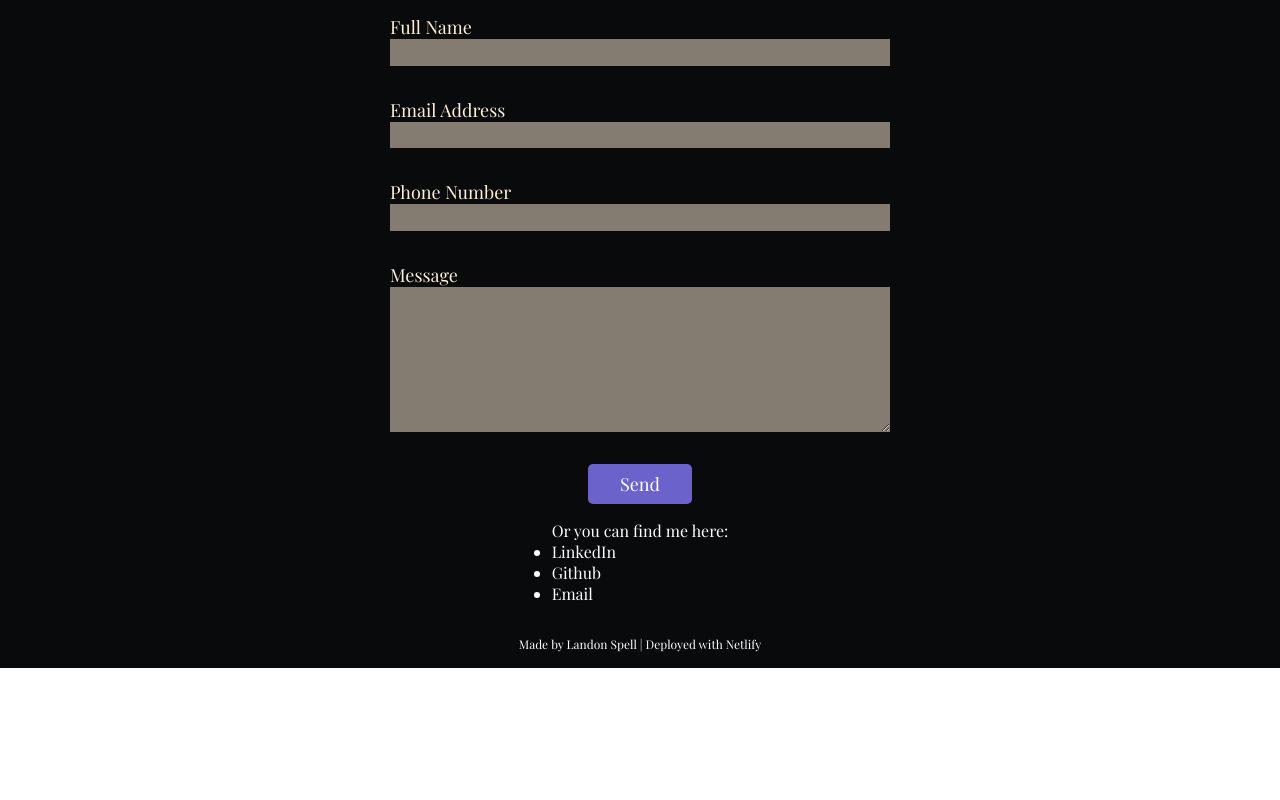
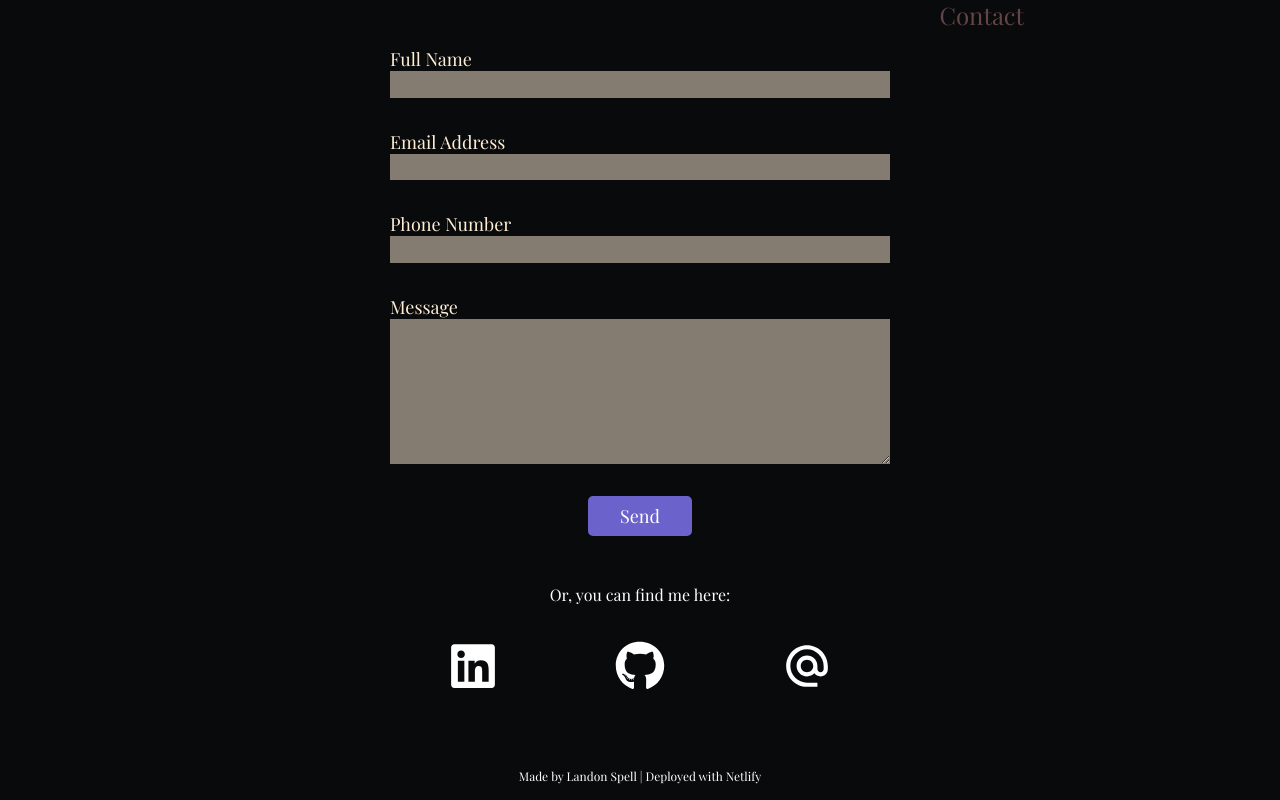
Before and after one commit to spell-landon/portfolio, a React (Create React App) app: page / in a window 1280 px wide. Shown: the part 1964-2764 px from the top of the page. Before the commit the page ends 2632 px from the top, so only its background shows below. Built offline with nearby package versions, Linux system fonts and the light colour scheme.

Commit message:
Add icons and style Contact area

```diff
--- a/package.json
+++ b/package.json
@@ -9,6 +9,7 @@
     "gsap": "^3.9.1",
     "react": "^17.0.2",
     "react-dom": "^17.0.2",
+    "react-icons": "^4.3.1",
     "react-router-dom": "^6.2.1",
     "react-router-hash-link": "^2.4.3",
     "react-scripts": "5.0.0",
--- a/src/components/Contact/Contact.jsx
+++ b/src/components/Contact/Contact.jsx
@@ -1,9 +1,13 @@
 import React from 'react';
 import styles from './Contact.module.css';
+import { FaGithub } from 'react-icons/fa';
+import { FaLinkedin } from 'react-icons/fa';
+import { MdAlternateEmail } from 'react-icons/md';
 
 function Contact(props) {
   return (
     <div className={styles.contactContainer}>
+      <div className={styles.textContainer}>
         <h1>Contact</h1>
         <form>
           <label htmlFor='name'>Full Name</label>
@@ -24,12 +28,37 @@ function Contact(props) {
           </button>
         </form>
         <div className={styles.additional}>
-        <p>Or you can find me here:</p>
+          <p>Or, you can find me here:</p>
           <ul>
-          <li>LinkedIn</li>
-          <li>Github</li>
-          <li>Email</li>
+            <li>
+              <a
+                className={styles.icon}
+                href='https://www.linkedin.com/in/landon-spell/'
+                target='_blank'
+                rel='noreferrer'>
+                <FaLinkedin />
+              </a>
+            </li>
+            <li>
+              <a
+                className={styles.icon}
+                href='https://github.com/spell-landon'
+                target='_blank'
+                rel='noreferrer'>
+                <FaGithub />
+              </a>
+            </li>
+            <li>
+              <a
+                className={styles.icon}
+                href='mailto: spell.landon@gmail.com?subject={portfolio} - email icon'
+                target='_blank'
+                rel='noreferrer'>
+                <MdAlternateEmail />
+              </a>
+            </li>
           </ul>
+        </div>
       </div>
     </div>
   );
--- a/src/components/Contact/Contact.module.css
+++ b/src/components/Contact/Contact.module.css
@@ -2,12 +2,18 @@
 .contactContainer {
   height: 100%;
   background-color: #090a0c;
-  padding: 1rem 1rem;
+}
+/* Text container */
+.textContainer {
+  padding: 3rem 1rem;
   display: flex;
   flex-direction: column;
   align-items: center;
+  max-width: 800px;
+  margin: 0 auto;
 }
-.contactContainer h1 {
+/* Title */
+.textContainer h1 {
   align-self: flex-end;
   color: #634545;
   font-size: 24px;
@@ -15,7 +21,7 @@
   margin-bottom: 1rem;
 }
 /* FORM */
-.contactContainer form {
+.textContainer form {
   height: 100%;
   display: flex;
   flex-direction: column;
@@ -24,14 +30,13 @@
   width: 80%;
   max-width: 500px;
 }
-
-.contactContainer form label {
+.textContainer form label {
   color: #ffeed6;
   font-size: 18px;
   align-self: flex-start;
 }
-.contactContainer form .input,
-.contactContainer form textarea {
+.textContainer form .input,
+.textContainer form textarea {
   width: 100%;
   padding: 0.3rem;
   border: none;
@@ -41,8 +46,8 @@
   outline: none;
   transition: all 0.2s ease;
 }
-.contactContainer form .input:focus,
-.contactContainer form textarea:focus {
+.textContainer form .input:focus,
+.textContainer form textarea:focus {
   background-color: rgba(255, 238, 214, 1);
   border-radius: 25px;
   padding: 0.3rem 1rem;
@@ -65,6 +70,28 @@
 .submit:active {
   background-color: #716ac4;
 }
+/* Icons */
 .additional {
+  margin-top: 2rem;
   color: white;
+  width: 50%;
+  max-width: 500px;
+  text-align: center;
+  font-weight: 200;
 }
+.additional ul {
+  margin-top: 2rem;
+  list-style-type: none;
+  display: flex;
+  justify-content: space-between;
+  width: 100%;
+}
+.additional ul li .icon {
+  color: white;
+  font-size: 50px;
+  cursor: pointer;
+  transition: all 0.2s ease;
+}
+.additional ul li .icon:hover {
+  color: #cc4343;
+}
```
Also changed, not shown: 1 other file (tests, documents, lock files or other folders). Lines whose indentation alone changed are shown as unchanged.
